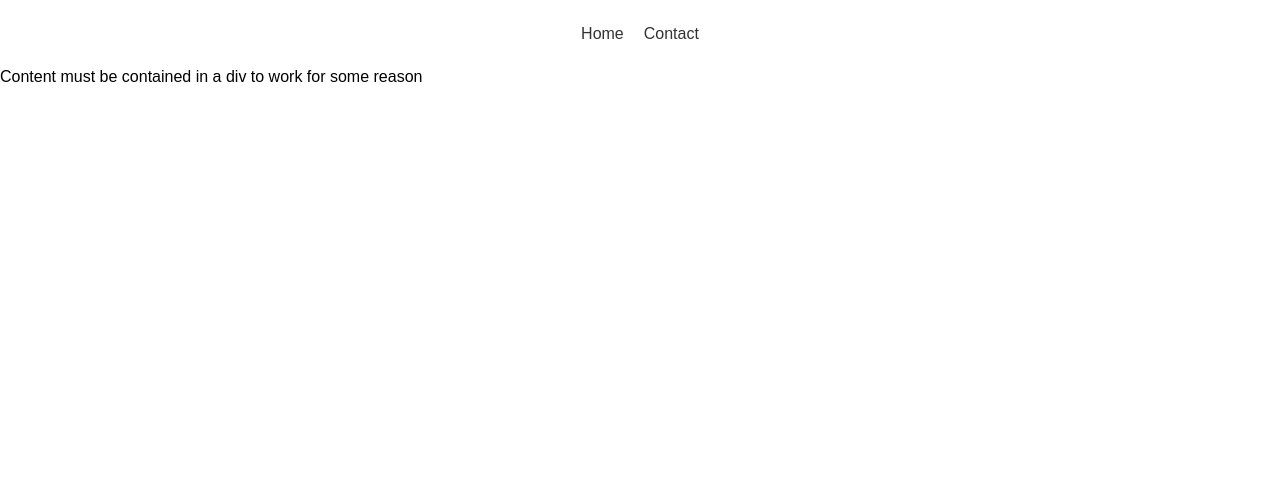
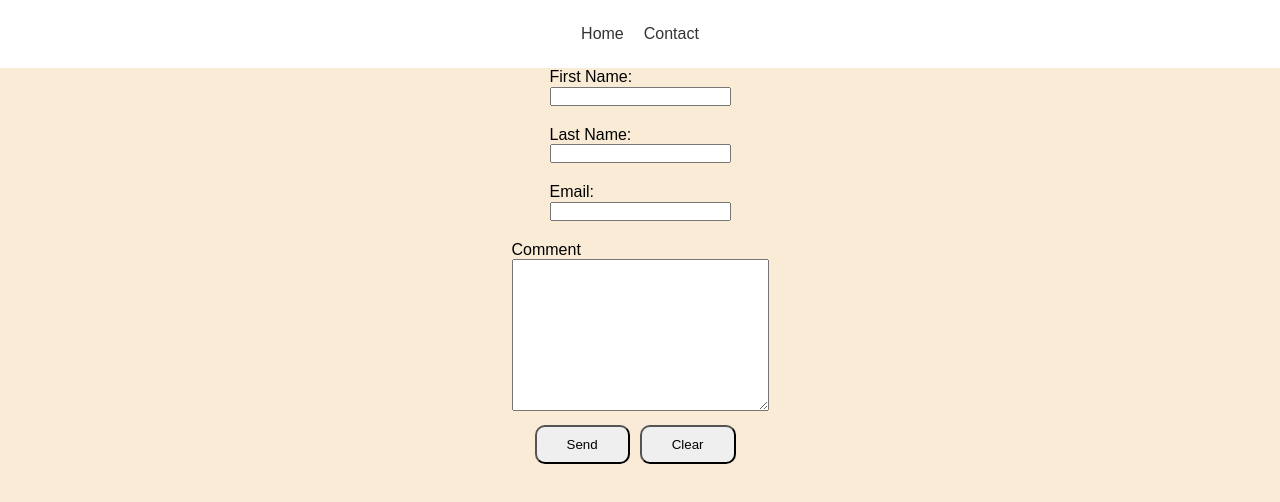
Before and after one commit to mwhitlow83/assignment_3, a React (Create React App) app: page /contact in a window 1280 px wide. Shown: the top 502 px of the page. Built offline with nearby package versions, Linux system fonts and the light colour scheme; a web font is replaced by a local one.

Commit message:
add contact page

```diff
--- a/src/App.js
+++ b/src/App.js
@@ -8,6 +8,7 @@ import {
 } from "react-router-dom";
 import  Appw from './todoApp/Appw.js';
 import './App.css'
+import Contact from './contact.js';
 
 const Home = () => {
 
@@ -19,14 +20,7 @@ const Home = () => {
     );
 };
 
-const Contact = () => {
 
-  return(
-  <div>
-    <p>Content must be contained in a div to work for some reason</p>
-
-  </div>)
-};
 
 function App() {
 
--- /dev/null
+++ b/src/contact.js
@@ -0,0 +1,62 @@
+import React from 'react'
+
+const contact = () => {
+
+    return (
+    <div className="cbody">
+
+                <div className="form-row">
+                        <label class="cfield">First Name:
+                                <input
+                                type="text"
+                                name="first-name"
+                                required />
+                        </label>
+                </div>
+
+
+                <div className="form-row">
+                        <label class="cfield">Last Name:
+                            <input
+                                type="text"
+                                name="last-name" />
+                        </label>
+
+                 </div>
+
+                <div className="form-row">
+                        <label class="cfield">Email:
+                            <input
+                                type="email"
+                                name="email"
+                            required />
+                        </label>
+                </div>
+
+
+            <div className="form-row">
+                <label class="cfield">Comment
+                    <textarea
+                        name="message"
+                        cols="30"
+                        rows="10"
+                        required></textarea>
+                </label>
+
+            </div>
+
+
+            <div className='form-row-b'>
+                <button className='b' type="submit">Send</button>
+                <button className='b' type="reset">Clear</button>
+
+             </div>
+
+
+
+
+    </div>
+  )
+}
+
+export default contact
--- a/src/todoApp/components/TodoItem.js
+++ b/src/todoApp/components/TodoItem.js
@@ -45,7 +45,7 @@ if(e.which === 13) {
              <textarea ref={inputRef}
                       disabled={inputRef}
                       defaultValue={item.item}
-                      onKeyPress={(e) => update(item.id, inputRef.current.value, e)}/>
+                      />
 
         <div className='btns'>
             <motion.button
--- a/src/todoApp/css/main.css
+++ b/src/todoApp/css/main.css
@@ -208,3 +208,32 @@ flex-direction: column;
     text-decoration: none;
     color: #333;
   }
+
+  .cfield{
+    display: inline-table;
+    width: 100px;
+    text-align: left;
+  }
+
+  .cbody{
+    background-color: antiquewhite;
+    height: 100vh;
+
+  }
+  .form-row{
+    margin-top: 20px;
+    text-align: center;
+  }
+
+  .form-row-b
+    {
+        margin-top: 10px;
+        text-align: center;
+
+    }
+
+    .b{
+        margin-right: 10px;
+        padding: 10px 30px;
+        border-radius: 10px;
+    }
```
